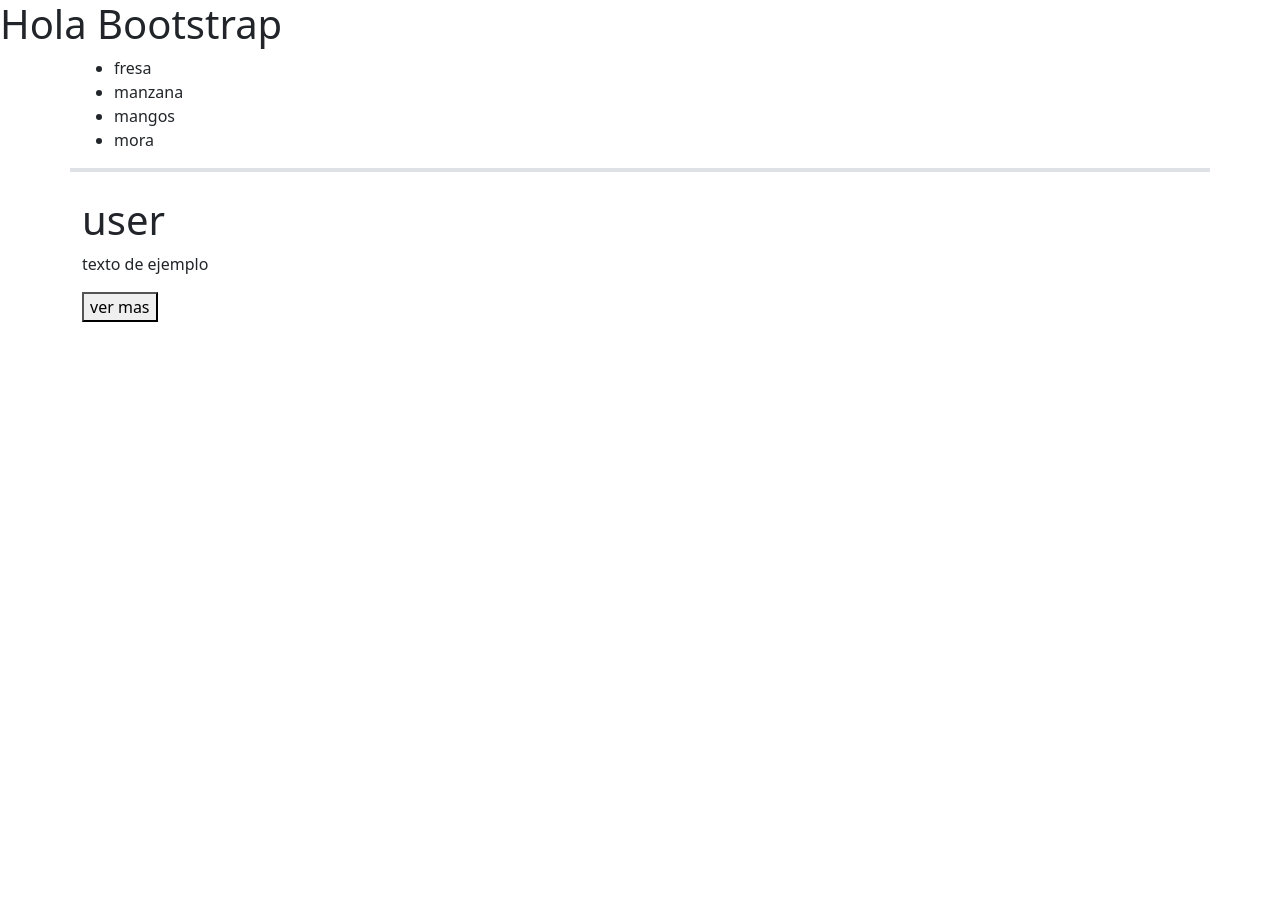
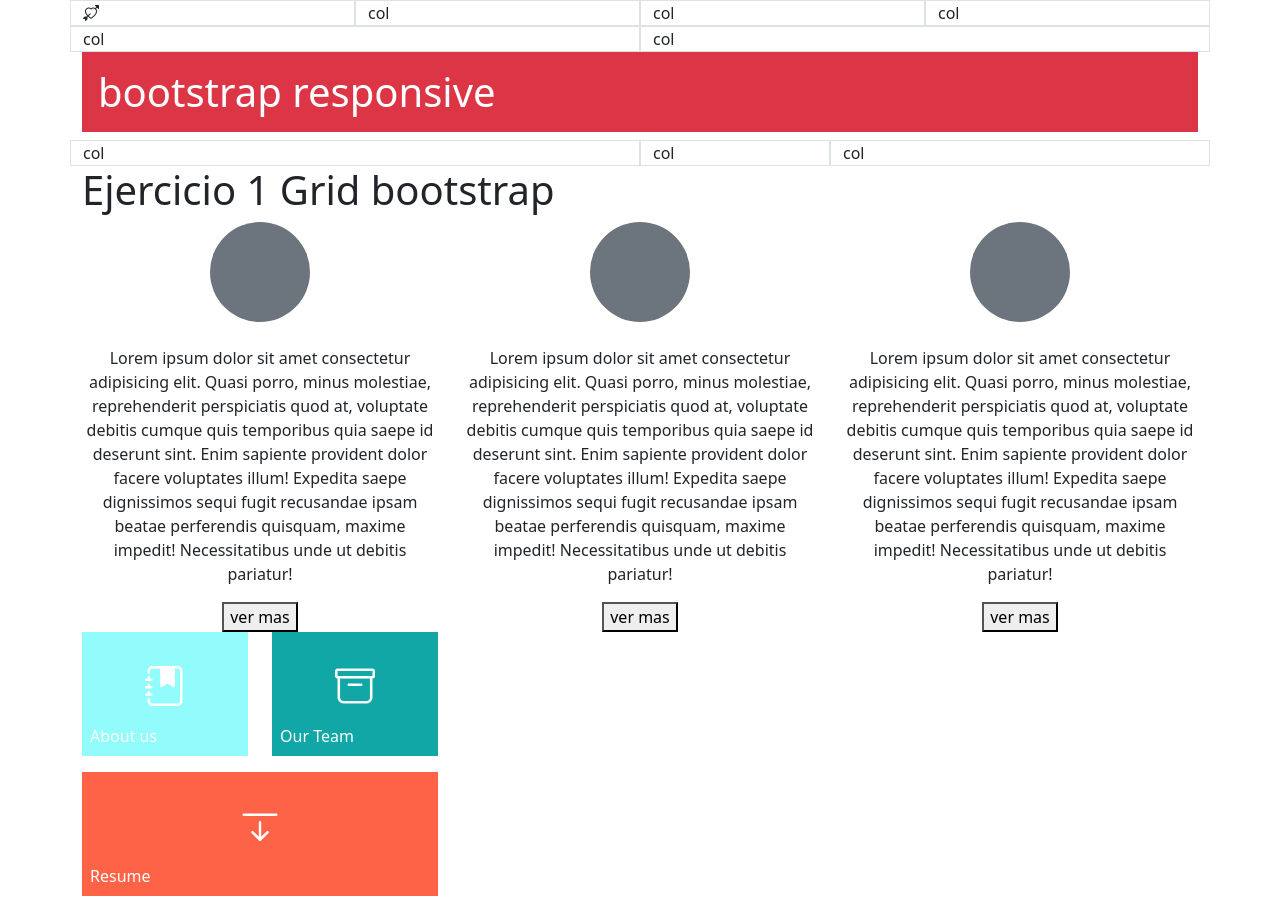
Before and after one commit to mariapauz/Bootstrap-react-2901771, a plain HTML site: page 1-intro-bootstrap/index.html in a window 1280 px wide. Before the commit the page ends 800 px from the top, so only its background shows below. Drawn offline with nearby package versions, Linux system fonts and the light colour scheme.

Commit message:
Ejercicio 1 Grid bootstrap

```diff
--- a/1-intro-bootstrap/index.html
+++ b/1-intro-bootstrap/index.html
@@ -5,47 +5,102 @@
     <meta http-equiv="X-UA-Compatible" content="IE=edge">
     <meta name="viewport" content="width=device-width, initial-scale=1.0">
     <title>Document</title>
+    <link rel="stylesheet" href="https://cdn.jsdelivr.net/npm/bootstrap-icons@1.11.3/font/bootstrap-icons.min.css">
     <link href="https://cdn.jsdelivr.net/npm/bootstrap@5.3.3/dist/css/bootstrap.min.css" rel="stylesheet" integrity="sha384-QWTKZyjpPEjISv5WaRU9OFeRpok6YctnYmDr5pNlyT2bRjXh0JMhjY6hW+ALEwIH" crossorigin="anonymous">
 
 
     <link rel="stylesheet" href="style.css">
 </head>
 <body>
-   <h1>Hola Bootstrap</h1>
+
 
 <div class="container">
 
-   <ul>
-
-    <li>fresa</li>
-    <li>manzana</li>
-    <li>mangos</li>
-    <li>mora</li>
-
-   </ul>
-
    <div class="row">
-    <div class="col border"><col></div>
-    <div class="col border"><col></div>
-    <div class="col border"><col></div>
-    <div class="col border"><col></div>
+    <div class="col border"><i class="bi bi-arrow-through-heart"></i></div>
+    <div class="col border">col</div>
+    <div class="col border">col</div>
+    <div class="col border">col</div>
    </div>
 
    <div class="row">
-    <div class="col border"><col></div>
-    <div class="col border"><col></div>
+    <div class="col border">col</div>
+    <div class="col border">col</div>
    </div>
 
-   <div>
-
-    <img src="..." alt="">
-    <h1>user</h1>
-    <p>texto de ejemplo</p>
-    <button>ver mas</button>
-
-   </div>
 </div>
 
-   <script src="https://cdn.jsdelivr.net/npm/bootstrap@5.3.3/dist/js/bootstrap.bundle.min.js" integrity="sha384-YvpcrYf0tY3lHB60NNkmXc5s9fDVZLESaAA55NDzOxhy9GkcIdslK1eN7N6jIeHz" crossorigin="anonymous"></script>
+<div class="container">
+    <h1 class="p-3 mb-2 bg-danger text-white">bootstrap responsive</h1>
+<div class="row">
+    <div class="col-6 border">col</div>
+    <div class="col-2 border">col</div>
+    <div class="col-4 border">col</div>
+</div>
+</div>
+
+<div class="container">
+    <h1>Ejercicio 1 Grid bootstrap</h1>
+    <div class="row">
+        <div class="col-4 text-center">
+            <div class="circulo bg-secondary rounded-circle m-auto mb-4"></div>
+            <h2 class="cuadro"></h2>
+            <p>Lorem ipsum dolor sit amet consectetur adipisicing elit. Quasi porro, minus molestiae, reprehenderit perspiciatis quod at, voluptate debitis cumque quis temporibus quia saepe id deserunt sint. Enim sapiente provident dolor facere voluptates illum! Expedita saepe dignissimos sequi fugit recusandae ipsam beatae perferendis quisquam, maxime impedit! Necessitatibus unde ut debitis pariatur!</p>
+            <button>ver mas</button>
+        </div>
+        <div class="col-4 text-center">
+            <div class="circulo bg-secondary rounded-circle m-auto mb-4"></div>
+            <h2 class="cuadro"></h2>
+            <p>Lorem ipsum dolor sit amet consectetur adipisicing elit. Quasi porro, minus molestiae, reprehenderit perspiciatis quod at, voluptate debitis cumque quis temporibus quia saepe id deserunt sint. Enim sapiente provident dolor facere voluptates illum! Expedita saepe dignissimos sequi fugit recusandae ipsam beatae perferendis quisquam, maxime impedit! Necessitatibus unde ut debitis pariatur!</p>
+            <button>ver mas</button>
+        </div>
+        <div class="col-4 text-center">
+            <div class="circulo bg-secondary rounded-circle m-auto mb-4
+            "></div>
+            <h2 class="cuadro"></h2>
+            <p>Lorem ipsum dolor sit amet consectetur adipisicing elit. Quasi porro, minus molestiae, reprehenderit perspiciatis quod at, voluptate debitis cumque quis temporibus quia saepe id deserunt sint. Enim sapiente provident dolor facere voluptates illum! Expedita saepe dignissimos sequi fugit recusandae ipsam beatae perferendis quisquam, maxime impedit! Necessitatibus unde ut debitis pariatur!</p>
+            <button>ver mas</button>
+        </div>
+    </div>
+</div>
+
+
+
+<div class="container">
+    <div class="row">
+        <div class="col-4">
+            <div class="row">
+
+               <div class="col-6">
+                <div class=" px-2 bg-maint text-center ">
+                    <i class="pt-4 pb-2 d-block fs-1 text-white bi bi-journal-bookmark-fill"></i>
+                    <p class=" mb-3 pb-2 text-white text-start">About us</p>
+                </div>
+               </div>
+
+               <div class="col-6 ">
+                <div class=" px-2 bg-dark-maint text-center">
+                    <i class="pt-4 pb-2 d-block fs-1 text-white bi bi-archive"></i>
+                    <p class=" mb-3 pb-2 text-white text-start">Our Team</p>
+                </div>
+               </div>
+
+               <div class="col-12 ">
+                <div class="px-2 bg-tomato text-center">
+                    <i class="pt-4 pb-2 d-block  fs-1 text-white bi bi-arrow-bar-down"></i>
+                    <p class=" mb-3 pb-2  text-white text-start">Resume</p>
+                </div>
+               </div>
+
+            </div>
+        </div>
+    </div>
+    <div class="row">
+
+    </div>
+</div>
+
+
+<script src="https://cdn.jsdelivr.net/npm/bootstrap@5.3.3/dist/js/bootstrap.bundle.min.js" integrity="sha384-YvpcrYf0tY3lHB60NNkmXc5s9fDVZLESaAA55NDzOxhy9GkcIdslK1eN7N6jIeHz" crossorigin="anonymous"></script>
 </body>
 </html>
--- a/1-intro-bootstrap/style.css
+++ b/1-intro-bootstrap/style.css
@@ -0,0 +1,7 @@
+.circulo{
+    width: 100px;
+    height: 100px;
+}
+.bg-maint{background-color: hsl(180, 95%, 78%);}
+.bg-dark-maint{background-color: hsl(180, 82%, 36%);}
+.bg-tomato{background-color: tomato;}
```
